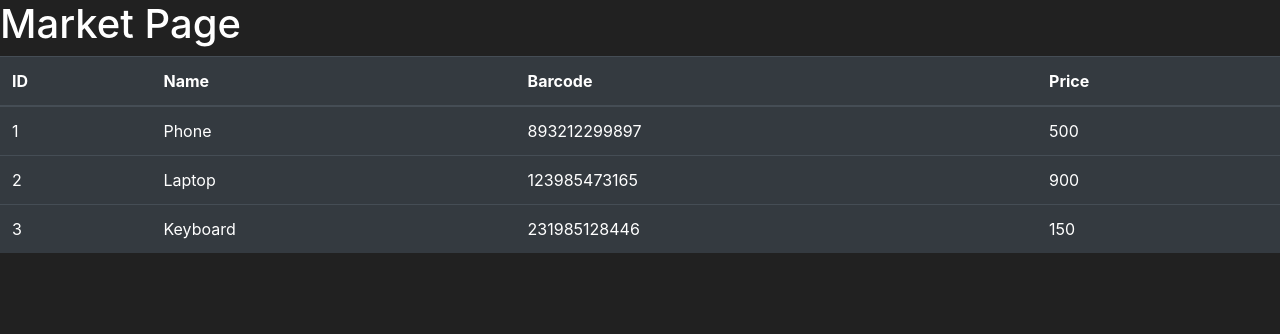
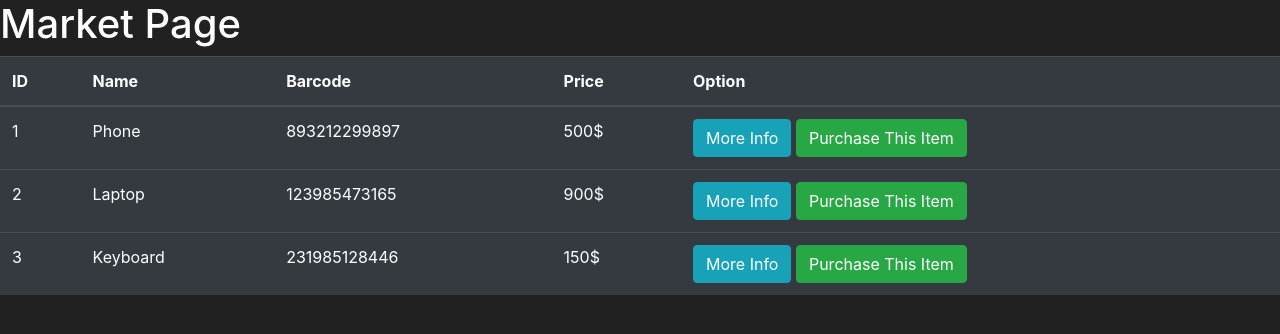
Before and after one commit to kimuson/study-tutorial-market-app, a Flask app: page /market in a window 1280 px wide. Shown: the part 56-390 px from the top of the page. Run offline with Flask 2, Linux system fonts and the light colour scheme.

Commit message:
add option

```diff
--- a/templates/market.html
+++ b/templates/market.html
@@ -45,6 +45,7 @@
                 <th scope="col">Name</th>
                 <th scope="col">Barcode</th>
                 <th scope="col">Price</th>
+                <th scope="col">Option</th>
             </tr>
         </thead>
         <tbody>
@@ -54,7 +55,11 @@
                     <td>{{ item.id }}</td>
                     <td>{{ item.name }}</td>
                     <td>{{ item.barcode }}</td>
-                    <td>{{ item.price }}</td>
+                    <td>{{ item.price }}$</td>
+                    <td>
+                        <botton class="btn btn-outline btn-info">More Info</botton>
+                        <botton class="btn btn-outline btn-success">Purchase This Item</botton>
+                    </td>
                 </tr>
             {% endfor %}
         </tbody>
```
